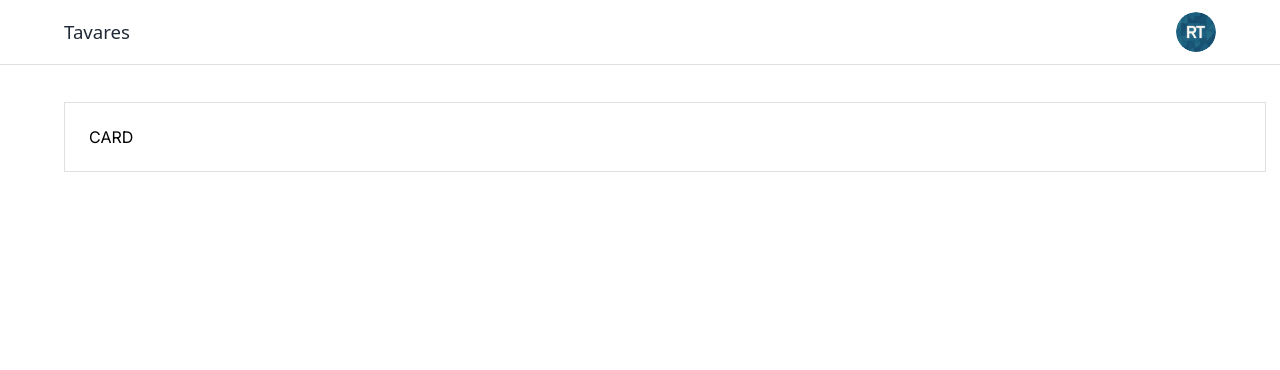
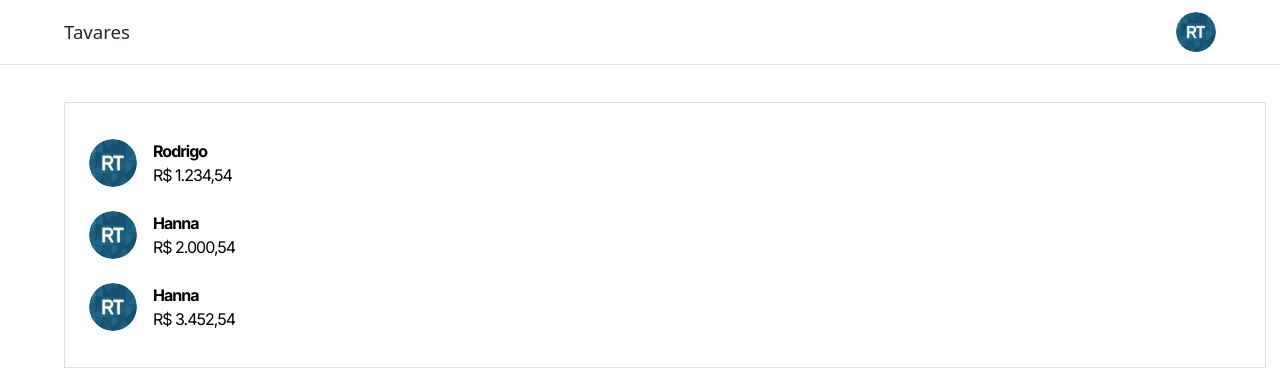
Before and after one commit to rodrigomouratavares/tavares-dashboard-financeirofacil, a React (Vite) app: page /home in a window 1280 px wide. Shown: the top 370 px of the page. Built offline with nearby package versions, Linux system fonts and the light colour scheme.

Commit message:
Feat: Avatars List component

```diff
--- /dev/null
+++ b/src/components/AvatarList.tsx
@@ -0,0 +1,39 @@
+import { StyledH2, StyledSpan } from '@/components'
+import { Avatar, Box } from '@mui/material'
+import { pxToRem } from '@/utils'
+import { AvatarsListProps } from '@/types'
+
+function AvatarList(props: AvatarsListProps) {
+  return (
+    <>
+      {props.listData.map((item, index) => (
+        <Box
+          sx={{
+            alignItems: 'center',
+            display: 'flex',
+            padding: `${pxToRem(12)} 0`,
+            key: index,
+          }}
+        >
+          <Box>
+            <Avatar
+              alt={item.name}
+              src={item.avatar}
+              sx={{
+                width: pxToRem(48),
+                height: pxToRem(48),
+                marginRight: pxToRem(16),
+              }}
+            />
+          </Box>
+          <Box>
+            <StyledH2>{item.name}</StyledH2>
+            <StyledSpan>{item.subtitle}</StyledSpan>
+          </Box>
+        </Box>
+      ))}
+    </>
+  )
+}
+
+export default AvatarList
--- a/src/components/index.ts
+++ b/src/components/index.ts
@@ -1,3 +1,4 @@
+export { default as AvatarList } from './AvatarList'
 export { default as FormComponent } from './FormComponent' //procurar entender por que dessa forma
 export { default as Header } from './Header'
 export * from './BannerImage'
--- a/src/pages/Home.tsx
+++ b/src/pages/Home.tsx
@@ -1,13 +1,32 @@
-import { CardComponent, Header } from '@/components'
+import { AvatarList, CardComponent, Header } from '@/components'
 import { Container } from '@mui/material'
-
+import { currencyConverter } from '@/utils'
 function Home() {
+  const mockListData = [
+    {
+      avatar: '/Avatar.svg',
+      name: 'Rodrigo',
+      subtitle: currencyConverter(1234.54),
+    },
+    {
+      avatar: '/Avatar.svg',
+      name: 'Hanna ',
+      subtitle: currencyConverter(2000.54),
+    },
+    {
+      avatar: '/Avatar.svg',
+      name: 'Hanna ',
+      subtitle: currencyConverter(3452.54),
+    },
+  ]
   return (
     <>
       <Header />
 
       <Container maxWidth="lg">
-        <CardComponent>CARD</CardComponent>
+        <CardComponent>
+          <AvatarList listData={mockListData} />
+        </CardComponent>
       </Container>
     </>
   )
--- a/src/types/index.ts
+++ b/src/types/index.ts
@@ -1,3 +1,4 @@
+export * from './avatarsList'
 export * from './theme'
 export * from './typographies'
 export * from './formComponent'
--- /dev/null
+++ b/src/utils/currencyConverter.ts
@@ -0,0 +1,12 @@
+/**
+ * Convert to BRL currency format
+ * @param Value - Number to be converted
+ * @returns Converted BRL string
+ */
+
+export function currencyConverter(value: number): string {
+  return new Intl.NumberFormat('pt-BR', {
+    style: 'currency',
+    currency: 'BRL',
+  }).format(value)
+}
--- a/src/utils/index.ts
+++ b/src/utils/index.ts
@@ -1 +1,2 @@
+export * from './currencyConverter'
 export * from './pxToRem'
```
Also changed, not shown: src/types/avatarsList.d.ts (added, +9 -0 lines).
